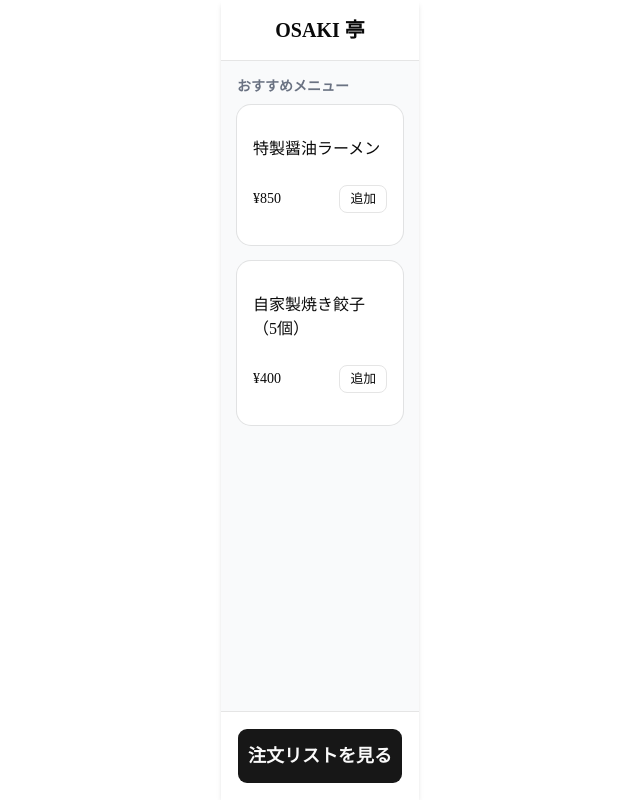
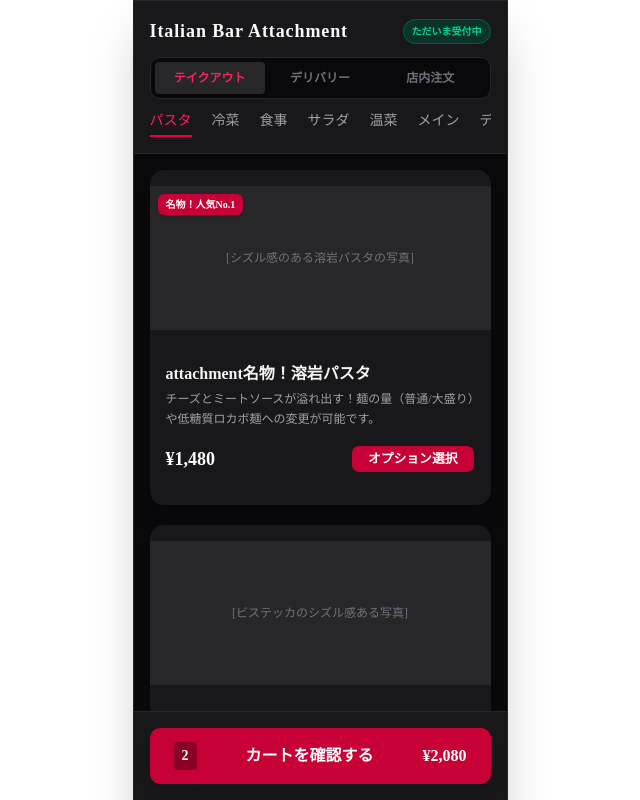
Before and after one commit to YugoShibama/zero-to-deploy-YugoShibama, a Next.js app in the folder my-app/: page / in a window 1280 px wide. Shown: the top 800 px of the page, without its empty margins (320-960 px from the left). Built offline with nearby package versions, Linux system fonts and the light colour scheme.

Commit message:
feat: introduce shadcn ui components

```diff
--- a/my-app/app/page.tsx
+++ b/my-app/app/page.tsx
@@ -1,48 +1,114 @@
 import { Button } from "@/components/ui/button"
-import { Card, CardContent, CardHeader, CardTitle } from "@/components/ui/card"
+import { Card, CardContent } from "@/components/ui/card"
 
 export default function Home() {
   return (
-    // max-w-md と mx-auto でスマホ幅（約400px以下）を再現し、画面中央に配置
-    <div className="mx-auto max-w-md min-h-screen bg-gray-50 flex flex-col relative shadow-md">
+    // ダークテーマ（bg-zinc-950/text-zinc-50）を基調とし、スマホサイズ（max-w-[375px]）に固定
+    <div className="mx-auto w-full max-w-[375px] min-h-screen bg-zinc-950 text-zinc-50 flex flex-col relative sm:border sm:border-zinc-800 sm:shadow-2xl font-sans">
 
-      {/* 1. ヘッダー（上部に固定） */}
-      <header className="bg-white border-b p-4 sticky top-0 z-10">
-        <h1 className="text-xl font-bold text-center">OSAKI 亭</h1>
+      {/* 【要件1】ヘッダー：店舗情報・受取方法選択 */}
+      <header className="bg-zinc-900 px-4 pt-4 pb-2 sticky top-0 z-20 border-b border-zinc-800 shadow-sm">
+        <div className="flex justify-between items-center mb-3">
+          <h1 className="text-lg font-bold tracking-wider">Italian Bar Attachment</h1>
+          {/* 営業状態の視覚的なバッジ */}
+          <span className="bg-emerald-900/50 text-emerald-400 text-[10px] font-bold px-2 py-1 rounded-full border border-emerald-800">
+            ただいま受付中
+          </span>
+        </div>
+
+        {/* 利用シーン選択トグル（ダーク仕様） */}
+        <div className="flex bg-zinc-950 p-1 rounded-lg mb-3 border border-zinc-800">
+          <button className="flex-1 bg-zinc-800 text-rose-500 text-xs font-bold py-2 rounded shadow-sm">テイクアウト</button>
+          <button className="flex-1 text-zinc-500 text-xs font-bold py-2 rounded">デリバリー</button>
+          <button className="flex-1 text-zinc-500 text-xs font-bold py-2 rounded">店内注文</button>
+        </div>
+
+        {/* 【要件2】メニューカテゴリ・ナビゲーション（8カテゴリ） */}
+        <div className="flex space-x-5 overflow-x-auto pb-2 text-sm font-medium [&::-webkit-scrollbar]:hidden">
+          <span className="border-b-2 border-rose-600 pb-1 whitespace-nowrap text-rose-500">パスタ</span>
+          <span className="text-zinc-400 whitespace-nowrap cursor-pointer">冷菜</span>
+          <span className="text-zinc-400 whitespace-nowrap cursor-pointer">食事</span>
+          <span className="text-zinc-400 whitespace-nowrap cursor-pointer">サラダ</span>
+          <span className="text-zinc-400 whitespace-nowrap cursor-pointer">温菜</span>
+          <span className="text-zinc-400 whitespace-nowrap cursor-pointer">メイン</span>
+          <span className="text-zinc-400 whitespace-nowrap cursor-pointer">デザート</span>
+          <span className="text-zinc-400 whitespace-nowrap cursor-pointer">お酒</span>
+        </div>
       </header>
 
-      {/* 2. メイン：メニュー表示エリア（中身は仮） */}
-      {/* 下部のボタンに被らないよう pb-24 で余白を確保 */}
-      <main className="flex-1 p-4 space-y-4 pb-24">
-        <h2 className="text-sm font-semibold text-gray-500 mb-2">おすすめメニュー</h2>
+      {/* メイン：メニュー閲覧 */}
+      <main className="flex-1 p-4 space-y-5 pb-24">
 
-        {/* ダミーのメニューアイテム（Cardコンポーネントを使用） */}
-        <Card>
-          <CardHeader className="p-4 pb-2">
-            <CardTitle className="text-base">特製醤油ラーメン</CardTitle>
-          </CardHeader>
-          <CardContent className="p-4 pt-0 flex justify-between items-center">
-            <p className="text-sm font-medium">¥850</p>
-            <Button variant="outline" size="sm">追加</Button>
+        {/* メニュー1: パスタ */}
+        <Card className="overflow-hidden border-zinc-800 bg-zinc-900 shadow-xl border-0">
+          <div className="h-36 bg-zinc-800 flex items-center justify-center text-zinc-500 text-xs relative">
+            [シズル感のある溶岩パスタの写真]
+            {/* 強調ラベル */}
+            <span className="absolute top-2 left-2 bg-rose-700 text-white text-[10px] font-bold px-2 py-1 rounded-sm shadow">
+              名物！人気No.1
+            </span>
+          </div>
+          <CardContent className="p-4">
+            <div className="mb-2">
+              <h3 className="font-bold text-base text-zinc-100">attachment名物！溶岩パスタ</h3>
+              <p className="text-xs text-zinc-400 mt-1 leading-relaxed">
+                チーズとミートソースが溢れ出す！麺の量（普通/大盛り）や低糖質ロカボ麺への変更が可能です。
+              </p>
+            </div>
+            {/* 【要件3】商品カスタマイズへの導線 */}
+            <div className="flex justify-between items-center mt-4">
+              <span className="font-bold text-lg text-white">¥1,480</span>
+              <Button size="sm" className="bg-rose-700 hover:bg-rose-600 text-white font-bold px-4">
+                オプション選択
+              </Button>
+            </div>
           </CardContent>
         </Card>
 
-        <Card>
-          <CardHeader className="p-4 pb-2">
-            <CardTitle className="text-base">自家製焼き餃子（5個）</CardTitle>
-          </CardHeader>
-          <CardContent className="p-4 pt-0 flex justify-between items-center">
-            <p className="text-sm font-medium">¥400</p>
-            <Button variant="outline" size="sm">追加</Button>
+        {/* メニュー2: メイン（ペアリング提案付き） */}
+        <Card className="overflow-hidden border-zinc-800 bg-zinc-900 shadow-xl border-0">
+          <div className="h-36 bg-zinc-800 flex items-center justify-center text-zinc-500 text-xs relative">
+            [ビステッカのシズル感ある写真]
+          </div>
+          <CardContent className="p-4">
+            <div className="mb-2">
+              <h3 className="font-bold text-base text-zinc-100">厳選牛ハラミのビステッカ</h3>
+              <p className="text-xs text-zinc-400 mt-1 leading-relaxed">
+                肉の焼き加減（ミディアムレア/ミディアム）やソースをお選びいただけます。
+              </p>
+            </div>
+            <div className="flex justify-between items-center mt-4">
+              <span className="font-bold text-lg text-white">¥1,850</span>
+              <Button size="sm" className="bg-rose-700 hover:bg-rose-600 text-white font-bold px-4">
+                オプション選択
+              </Button>
+            </div>
+
+            {/* 【要件3】クロスセル・インテリジェントペアリング */}
+            <div className="mt-4 pt-3 border-t border-zinc-800">
+              <p className="text-[10px] text-zinc-400 mb-2">おすすめのペアリング（+1タップで追加）</p>
+              <div className="flex items-center justify-between bg-zinc-950 p-2 rounded border border-zinc-800">
+                <div>
+                  <p className="text-xs font-bold text-zinc-200">重口赤ワイン（グラス）</p>
+                  <p className="text-[10px] text-zinc-500">お肉の旨味を引き立てます</p>
+                </div>
+                <Button size="sm" variant="outline" className="h-6 text-[10px] border-zinc-700 text-zinc-300 hover:text-white hover:bg-zinc-800">
+                  + 追加 (¥600)
+                </Button>
+              </div>
+            </div>
           </CardContent>
         </Card>
+
       </main>
 
-      {/* 3. フッター：注文導線（下部に固定） */}
-      <footer className="bg-white border-t p-4 sticky bottom-0 z-10 w-full">
-        {/* h-14 (56px) で指で押しやすいサイズを確保。w-full で横幅いっぱいにする */}
-        <Button className="w-full h-14 text-lg font-bold">
-          注文リストを見る
+      {/* 【要件4】カート・注文内容確認への導線（下部固定） */}
+      <footer className="bg-zinc-900 border-t border-zinc-800 p-4 sticky bottom-0 z-20 w-full">
+        {/* ボタンもワインレッドで統一 */}
+        <Button className="w-full h-14 text-base font-bold flex justify-between items-center px-6 shadow-lg bg-rose-700 hover:bg-rose-600 text-white border-0">
+          <span className="bg-black/30 px-2 py-1 rounded text-sm">2</span>
+          <span>カートを確認する</span>
+          <span>¥2,080</span>
         </Button>
       </footer>
 
```
